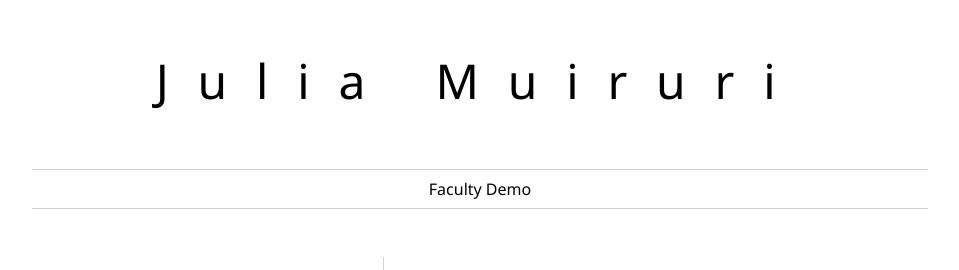
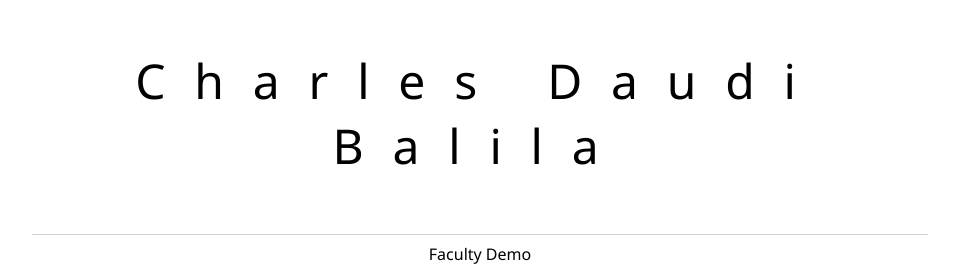
Before and after one commit to Dau6/resume, a plain HTML site: page index.html in a window 1280 px wide. Shown: the top 270 px of the page, without its empty margins (160-1119 px from the left). Drawn offline with Linux system fonts and the light colour scheme.

Commit message:
updated the name

```diff
--- a/index.html
+++ b/index.html
@@ -8,7 +8,7 @@
 	<body>
 		<header id="header">
 			<!-- resume header with your name and title -->
-			<h1>Julia Muiruri</h1>
+			<h1>Charles Daudi Balila</h1>
 			<hr>
 			Faculty Demo
 			<hr>
```
